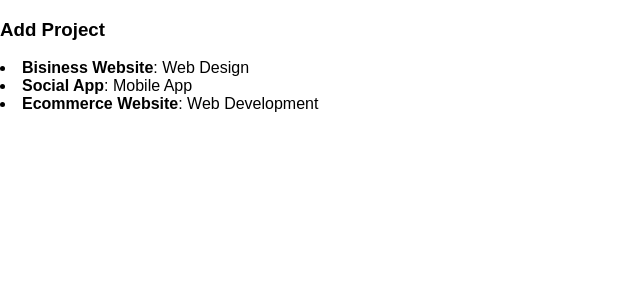
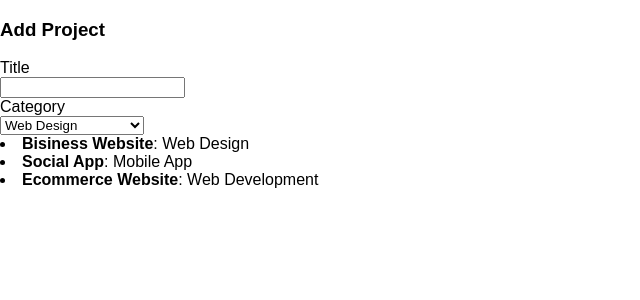
Before and after one commit to ksigWyatt/React_Playground, a React (Create React App) app in the folder my-first-app/: page / in a window 1280 px wide. Shown: the top 300 px of the page, without its empty margins (0-640 px from the left). Built offline with nearby package versions, Linux system fonts and the light colour scheme.

Commit message:
Dropdowns! All over the place
Not really, Just one

```diff
--- a/my-first-app/src/Components/AddProject.js
+++ b/my-first-app/src/Components/AddProject.js
@@ -1,10 +1,32 @@
 import React, { Component } from 'react';
 
 class AddProject extends Component {
+    static defaultProps = {
+        categories: ['Web Design', 'Web Development', 'Mobile Development']
+    }
+
+
+
   render() {
+    // MAPPING CATEGORY OPTIONS
+    let categoryOptions = this.props.categories.map(category => {
+        return <option key={category} value="category">{category}</option>
+    });
     return (
       <div>
         <h3>Add Project</h3>
+        <form>
+            <div>
+                <label>Title</label><br />
+                <input type="text" ref="title" />
+            </div>
+            <div>
+                <label>Category</label><br />
+                <select ref="category">
+                    {categoryOptions}
+                </select>
+            </div>
+        </form>
       </div>
     );
   }
```
